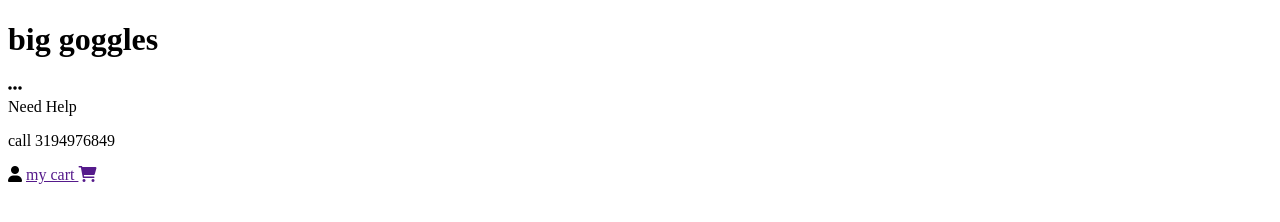
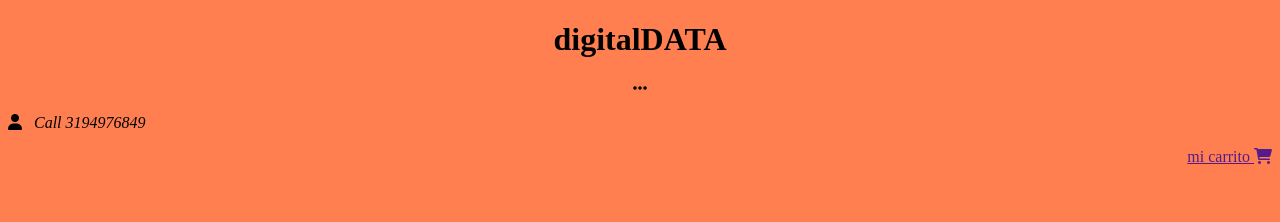
Before and after one commit to pamoAZ/sprint-1-, a plain HTML site: page Untitled-1.html in a window 1280 px wide. Drawn offline with Linux system fonts and the light colour scheme.

Commit message:
Add files via upload

```diff
--- a/Untitled-1.html
+++ b/Untitled-1.html
@@ -9,28 +9,34 @@
 
 
 </head>
-<body>
+<body style="background-color: coral;">
     <header class="main-header">
         <div class="main-header__container">
-            <h1 class="main-header__title">big goggles</h1>
+            <center>
+            <h1 class="main-header__title">digitalDATA</h1>
             <span class="fas fa-ellipsis-h"></span>
+            </center>
 
         </div>
 
         <div class="container">
 
            <div class="main-header__container">
-             <span class="main-header__txt">Need Help</span>
-             <p>call 3194976849</p>
-            </div>
+
+             </div>
         </div>
 
 
+        <div  class="main-header__container">
+            <p><abbr><i class="fas fa-user"></i>  &nbsp <i> Call 3194976849</i> </p>
+
+            <p align=right>
+              <a href=""> mi carrito <i class="fas fa-shopping-cart" ></i></a>
+            </p>
+
+        </div>
+
         <div class="main-header__container">
-            <i class="fas fa-user"></i>
-            <a href="">my cart <i class="fas fa-shopping-cart"></i></a>
-
-
 
         </div>
     </header>
```
